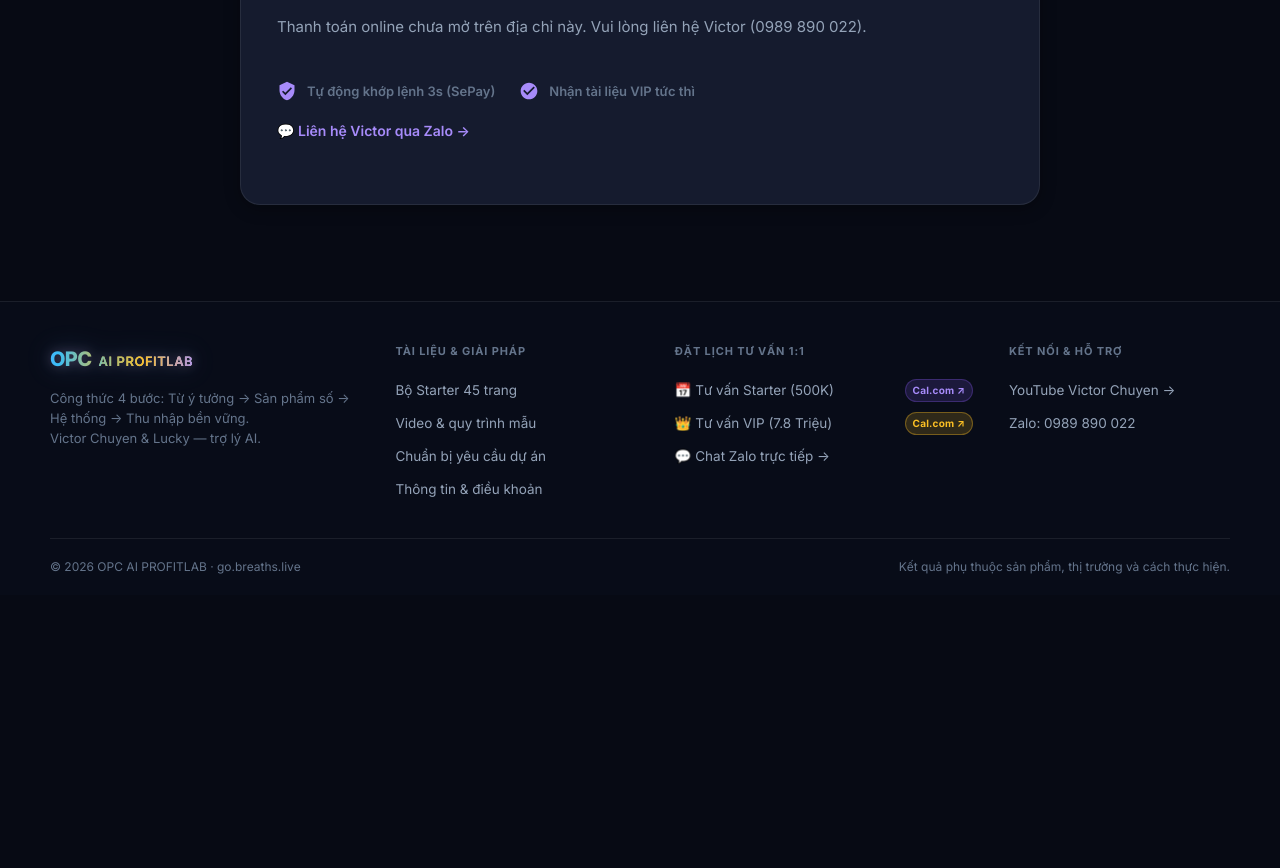
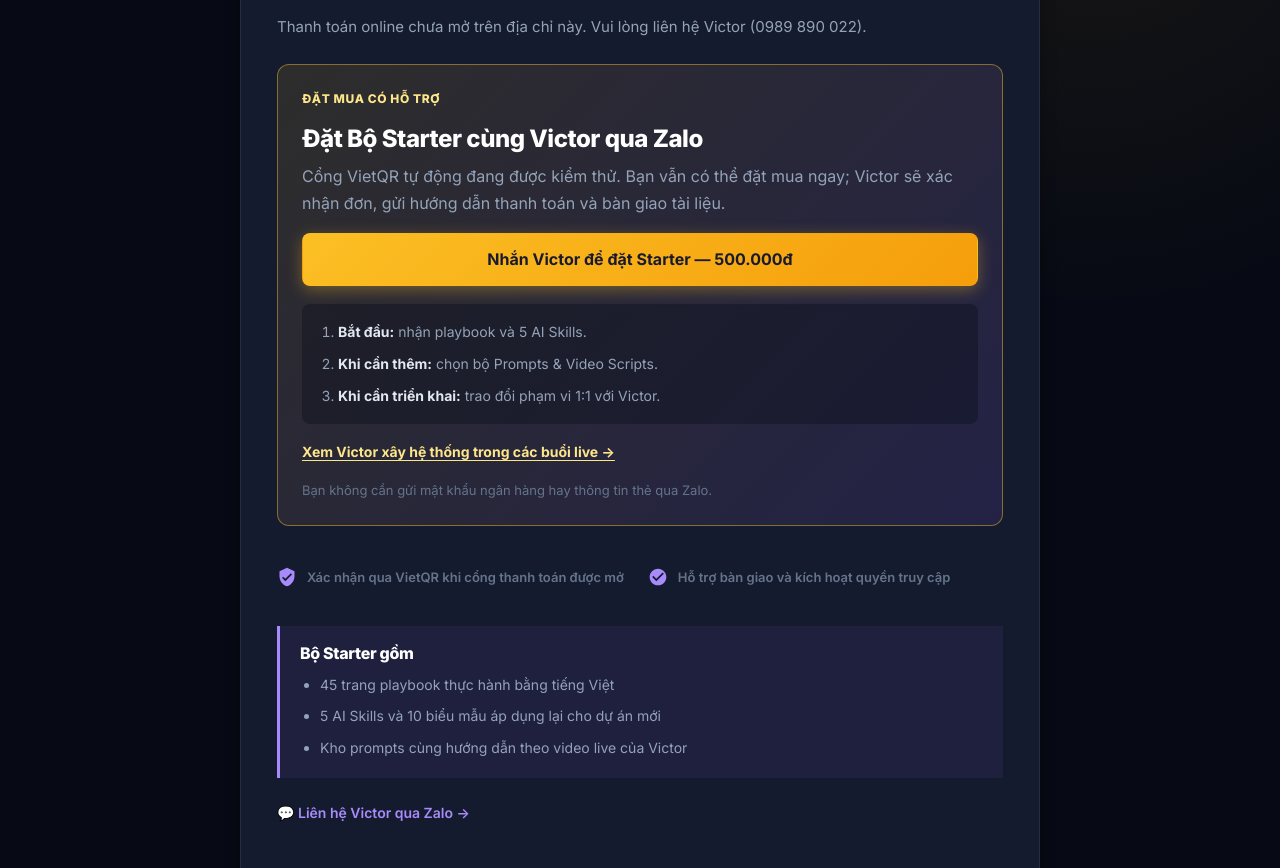
Before and after one commit to victorChuyen/AI-PROFITLAB, a website: page public/checkout.html in a window 1280 px wide. Shown: the part 820-1688 px from the top of the page. Before the commit the page ends 1415 px from the top, so only its background shows below. Drawn offline with Linux system fonts and the light colour scheme; no server answers.

Commit message:
fix: provide a conversion-safe checkout fallback

```diff
--- a/public/checkout.html
+++ b/public/checkout.html
@@ -70,17 +70,42 @@
           <p id="checkout-price"></p>
           <p id="checkout-message" role="status">Đang tải thông tin thanh toán...</p>
 
+          <section class="checkout-fallback" id="manual-checkout" hidden aria-labelledby="manual-checkout-title">
+            <p class="checkout-fallback-kicker">ĐẶT MUA CÓ HỖ TRỢ</p>
+            <h3 id="manual-checkout-title">Đặt Starter cùng Victor qua Zalo</h3>
+            <p id="manual-checkout-copy">Cổng VietQR tự động đang được kiểm thử. Bạn vẫn có thể đặt mua ngay; Victor sẽ xác nhận đơn, gửi hướng dẫn thanh toán và bàn giao tài liệu.</p>
+            <a class="button gold checkout-fallback-cta" id="manual-checkout-cta" href="https://zalo.me/0989890022" target="_blank" rel="noopener noreferrer">
+              Nhắn Victor để đặt Starter — 500.000đ
+            </a>
+            <ol class="checkout-path" aria-label="Lộ trình bắt đầu">
+              <li><strong>Bắt đầu:</strong> nhận playbook và 5 AI Skills.</li>
+              <li><strong>Khi cần thêm:</strong> chọn bộ Prompts &amp; Video Scripts.</li>
+              <li><strong>Khi cần triển khai:</strong> trao đổi phạm vi 1:1 với Victor.</li>
+            </ol>
+            <a class="checkout-proof-link" href="/live">Xem Victor xây hệ thống trong các buổi live →</a>
+            <p class="small">Bạn không cần gửi mật khẩu ngân hàng hay thông tin thẻ qua Zalo.</p>
+          </section>
+
           <!-- Trust badges inline -->
           <div class="trust-row" style="padding: 16px 0; gap: 24px; justify-content: flex-start;">
             <div class="trust-badge">
               <svg viewBox="0 0 24 24"><path d="M12 1L3 5v6c0 5.55 3.84 10.74 9 12 5.16-1.26 9-6.45 9-12V5l-9-4zm-2 16l-4-4 1.41-1.41L10 14.17l6.59-6.59L18 9l-8 8z"/></svg>
-              Tự động khớp lệnh 3s (SePay)
+              Xác nhận qua VietQR khi cổng thanh toán được mở
             </div>
             <div class="trust-badge">
               <svg viewBox="0 0 24 24"><path d="M12 2C6.48 2 2 6.48 2 12s4.48 10 10 10 10-4.48 10-10S17.52 2 12 2zm-2 15l-5-5 1.41-1.41L10 14.17l7.59-7.59L19 8l-9 9z"/></svg>
-              Nhận tài liệu VIP tức thì
+              Hỗ trợ bàn giao và kích hoạt quyền truy cập
             </div>
           </div>
+
+          <section class="checkout-inclusions" aria-labelledby="checkout-inclusions-title">
+            <h3 id="checkout-inclusions-title">Bộ Starter gồm</h3>
+            <ul>
+              <li>45 trang playbook thực hành bằng tiếng Việt</li>
+              <li>5 AI Skills và 10 biểu mẫu áp dụng lại cho dự án mới</li>
+              <li>Kho prompts cùng hướng dẫn theo video live của Victor</li>
+            </ul>
+          </section>
 
           <!-- Checkout Consent & Information Form -->
           <div id="checkout-consent" hidden>
--- a/public/checkout.js
+++ b/public/checkout.js
@@ -60,6 +60,7 @@ function fallbackCopy(text, onSuccess) {
 
 function render(order) {
   currentOrder = order;
+  $('manual-checkout').hidden = true;
   $('checkout-consent').hidden = true;
   $('bank-order').hidden = false;
 
@@ -294,6 +295,23 @@ function switchSku(newSku) {
   initSku();
 }
 
+function showManualCheckout() {
+  const isImplementation = currentSku === 'implementation';
+  const label = isImplementation ? 'gói triển khai riêng' : 'Bộ Starter';
+  const price = isImplementation ? '7.800.000đ' : '500.000đ';
+
+  $('checkout-consent').hidden = true;
+  $('bank-order').hidden = true;
+  $('manual-checkout').hidden = false;
+  $('manual-checkout-title').textContent = `Đặt ${label} cùng Victor qua Zalo`;
+  $('manual-checkout-copy').textContent = isImplementation
+    ? 'Gói triển khai riêng cần thống nhất phạm vi, đầu ra và lịch thực hiện trước khi thanh toán. Nhắn Victor để nhận tư vấn phù hợp.'
+    : 'Cổng VietQR tự động đang được kiểm thử. Bạn vẫn có thể đặt mua ngay; Victor sẽ xác nhận đơn, gửi hướng dẫn thanh toán và bàn giao tài liệu.';
+  $('manual-checkout-cta').textContent = isImplementation
+    ? `Nhắn Victor để trao đổi gói triển khai — ${price}`
+    : `Nhắn Victor để đặt Starter — ${price}`;
+}
+
 $('tab-starter').addEventListener('click', () => switchSku('starter'));
 $('tab-implementation').addEventListener('click', () => switchSku('implementation'));
 
@@ -321,6 +339,7 @@ async function initSku() {
   // Show Order Bump only for Starter Pack
   $('order-bump-card').hidden = currentSku !== 'starter';
   $('service-warning').hidden = currentSku !== 'implementation';
+  $('manual-checkout').hidden = true;
 
   try {
     const cfg = await api(`/api/config?sku=${encodeURIComponent(currentSku)}`);
@@ -341,7 +360,8 @@ async function initSku() {
     }
 
     if (!cfg.enabled) {
-      $('checkout-message').textContent = 'Thanh toán online đang được chuẩn bị. Liên hệ Victor qua Zalo 0989 890 022 để đặt mua.';
+      $('checkout-message').textContent = 'Thanh toán VietQR tự động đang được chuẩn bị. Bạn vẫn có thể đặt mua với hỗ trợ trực tiếp.';
+      showManualCheckout();
       return;
     }
 
@@ -350,6 +370,7 @@ async function initSku() {
     $('checkout-message').textContent = 'Điền thông tin và kiểm tra số tài khoản BIDV 96247688688 trước khi chuyển khoản.';
   } catch (e) {
     $('checkout-message').textContent = e.message;
+    showManualCheckout();
   }
 }
 
--- a/public/styles.css
+++ b/public/styles.css
@@ -1568,6 +1568,86 @@ textarea[readonly] {
   background-clip: text;
 }
 
+.checkout-fallback {
+  margin: 24px 0;
+  padding: 24px;
+  border: 1px solid rgba(251, 191, 36, 0.46);
+  border-radius: var(--radius-md);
+  background: linear-gradient(135deg, rgba(251, 191, 36, 0.11), rgba(139, 92, 246, 0.12));
+}
+
+.checkout-fallback-kicker {
+  margin-bottom: 8px;
+  color: var(--gold-light);
+  font-size: 12px;
+  font-weight: 800;
+  letter-spacing: 0.05em;
+}
+
+.checkout-fallback h3 {
+  font-size: 24px;
+  margin-bottom: 10px;
+}
+
+.checkout-fallback p {
+  margin-bottom: 16px;
+}
+
+.checkout-fallback .small {
+  margin: 14px 0 0;
+}
+
+.checkout-path {
+  display: grid;
+  gap: 8px;
+  margin: 18px 0 14px;
+  padding: 16px 18px 16px 36px;
+  border-radius: var(--radius-sm);
+  background: rgba(10, 14, 26, 0.38);
+  color: var(--text-secondary);
+  font-size: 14px;
+}
+
+.checkout-path strong {
+  color: var(--text);
+}
+
+.checkout-proof-link {
+  color: var(--gold-light);
+  font-size: 14px;
+  font-weight: 700;
+  text-decoration: underline;
+  text-underline-offset: 3px;
+}
+
+.checkout-fallback-cta {
+  width: 100%;
+  min-height: 52px;
+  justify-content: center;
+  font-size: 16px;
+}
+
+.checkout-inclusions {
+  margin: 22px 0;
+  padding: 18px 20px;
+  border-left: 3px solid var(--purple-light);
+  background: rgba(139, 92, 246, 0.08);
+}
+
+.checkout-inclusions h3 {
+  margin: 0 0 10px;
+  font-size: 16px;
+}
+
+.checkout-inclusions ul {
+  display: grid;
+  gap: 8px;
+  margin: 0;
+  padding-left: 20px;
+  color: var(--text-secondary);
+  font-size: 14px;
+}
+
 
 /* ══════════════════════════════════════
    INFO / PROSE PAGE
```
Also changed, not shown: CHECKOUT_CRO_AUDIT_2026-09-10.md (added, +44 -0 lines).
